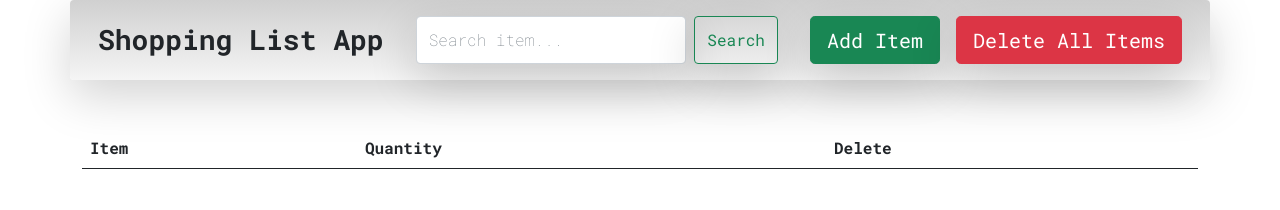
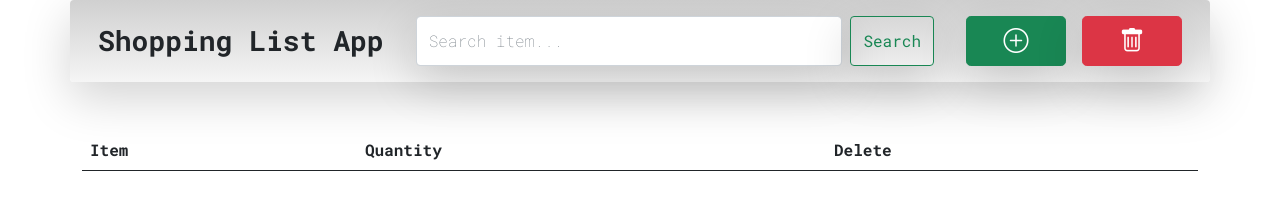
Before and after one commit to martin-markov1980/Shopping-List-App, a plain HTML site: page index.html in a window 1280 px wide. Drawn offline with nearby package versions, Linux system fonts and the light colour scheme.

Commit message:
Added icons to the add and delete all butons.

```diff
--- a/index.html
+++ b/index.html
@@ -37,11 +37,11 @@
                 <div class="d-flex p-3 m-auto">
                     <button type="button" id="add-task" class="btn btn-success btn-lg me-3 shadow-lg"
                         data-bs-toggle="modal" data-bs-target="#add-item-modal">
-                        Add Item
+                        <i class="bi bi-plus-circle"></i>
                     </button>
                     <button type="button" id="delete-all-items" class="btn btn-danger btn-lg shadow-lg"
                         data-bs-toggle="modal" data-bs-target="#delete-all-items-modal">
-                        Delete All Items
+                        <i class="bi bi-trash"></i>
                     </button>
                 </div>
             </div>
--- a/styles/style.css
+++ b/styles/style.css
@@ -12,7 +12,6 @@ input[type="search"]::-webkit-search-cancel-button,
 input[type="search"]::-webkit-search-results-button,
 input[type="search"]::-webkit-search-results-decoration { display: none; }
 
-
 header {
     background: inherit;
 }
@@ -25,6 +24,15 @@ header .container {
     font-weight: 100;
 }
 
+#add-task, #delete-all-items {
+    width: 100px;
+    padding: 5px 0px;
+}
+
+#add-task i, #delete-all-items i {
+    font-size: 25px;
+}
+
 #btn-back-to-top {
     display: block;
     background: transparent;
```
